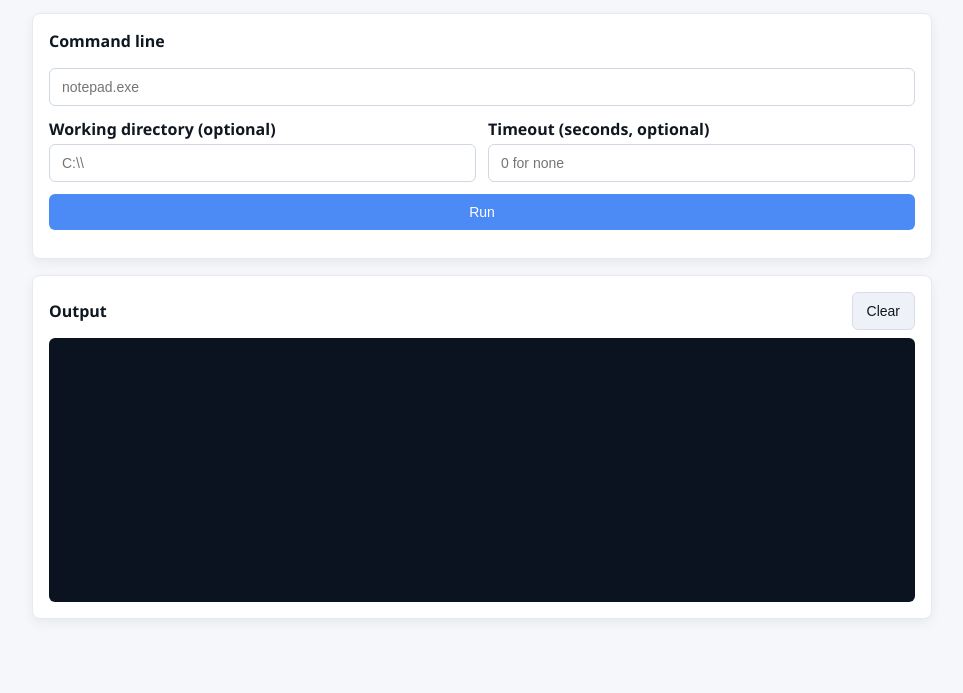
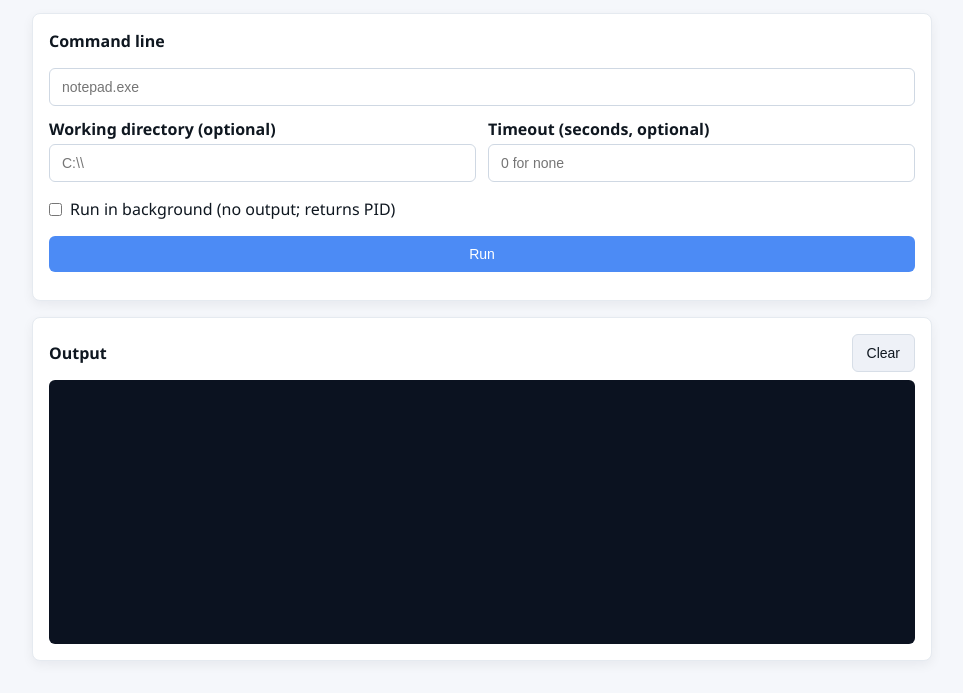
Before and after one commit to Effet/WinShellBridge, a plain HTML site: page web/index.html in a window 1280 px wide. Shown: the part 111-804 px from the top of the page, without its empty margins (158-1121 px from the left). Drawn offline with Linux system fonts and the light colour scheme.

Commit message:
Wire background option in web UI

```diff
--- a/web/app.js
+++ b/web/app.js
@@ -2,6 +2,7 @@ const form = document.getElementById("run-form");
 const cmdlineInput = document.getElementById("cmdline");
 const workdirInput = document.getElementById("workdir");
 const timeoutInput = document.getElementById("timeout");
+const backgroundInput = document.getElementById("background");
 const outputEl = document.getElementById("output");
 const statusEl = document.getElementById("status");
 const clearBtn = document.getElementById("clear");
@@ -30,6 +31,7 @@ form.addEventListener("submit", async (event) => {
   if (wd) payload.workdir = wd;
   const timeout = parseInt(timeoutInput.value, 10);
   if (!Number.isNaN(timeout) && timeout > 0) payload.timeout_sec = timeout;
+   if (backgroundInput && backgroundInput.checked) payload.background = true;
 
   outputEl.textContent = `$ ${cmdline}\n`;
   setStatus("Running...");
@@ -44,6 +46,14 @@ form.addEventListener("submit", async (event) => {
       const text = await resp.text();
       outputEl.textContent += `Error: ${text}`;
       setStatus(`HTTP ${resp.status}`);
+      return;
+    }
+
+    const ct = resp.headers.get("content-type") || "";
+    if (ct.includes("application/json")) {
+      const data = await resp.json();
+      outputEl.textContent += `Background started. PID: ${data.pid ?? "?"}\nTimeout: ${data.timeout_sec ?? 0}s\n`;
+      setStatus("Started (background)");
       return;
     }
 
--- a/web/index.html
+++ b/web/index.html
@@ -29,6 +29,11 @@
           </div>
         </div>
 
+        <label class="checkbox">
+          <input id="background" name="background" type="checkbox" />
+          <span>Run in background (no output; returns PID)</span>
+        </label>
+
         <button type="submit">Run</button>
         <span id="status" class="muted"></span>
       </form>
--- a/web/style.css
+++ b/web/style.css
@@ -81,6 +81,19 @@ button:hover {
   filter: brightness(0.97);
 }
 
+.checkbox {
+  display: flex;
+  align-items: center;
+  gap: 8px;
+  font-weight: 500;
+  margin-top: 4px;
+}
+
+.checkbox input {
+  width: auto;
+  margin: 0;
+}
+
 .grid {
   display: grid;
   grid-template-columns: repeat(auto-fit, minmax(240px, 1fr));
```
